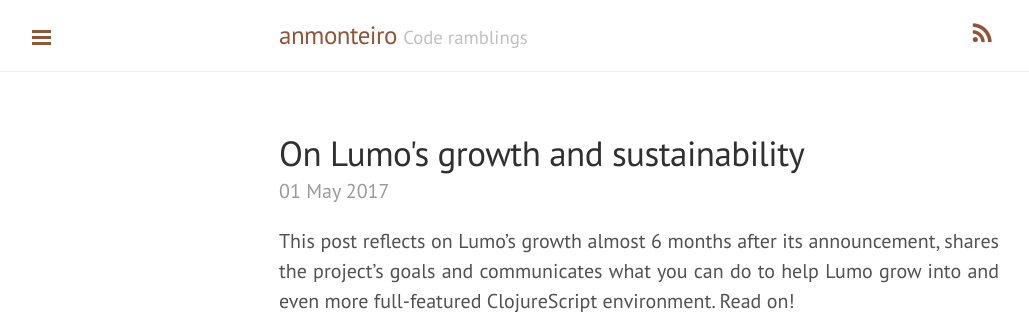
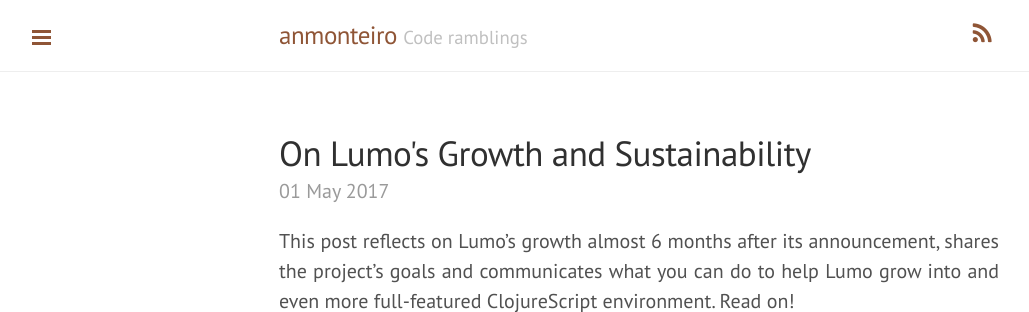
Before and after one commit to anmonteiro/anmonteiro.github.io, a Jekyll site: the page built from _posts/2017-05-01-on-lumos-growth-and-sustainability.md, in a window 1280 px wide and 900 px high, cut to the strip 0-312 px from the top of the window. Shown: the whole strip, without its empty margins (1-1030 px from the left). Built offline with Jekyll 4.4.1, drawn with Linux system fonts in a browser that asks for light colours; comment, search, counter and statistics services are not loaded.

```diff
--- a/_posts/2017-05-01-on-lumos-growth-and-sustainability.md
+++ b/_posts/2017-05-01-on-lumos-growth-and-sustainability.md
@@ -1,6 +1,6 @@
 ---
 layout: post
-title: On Lumo's growth and sustainability
+title: On Lumo's Growth and Sustainability
 tags: clojure clojurescript lumo
 ---
 
```
